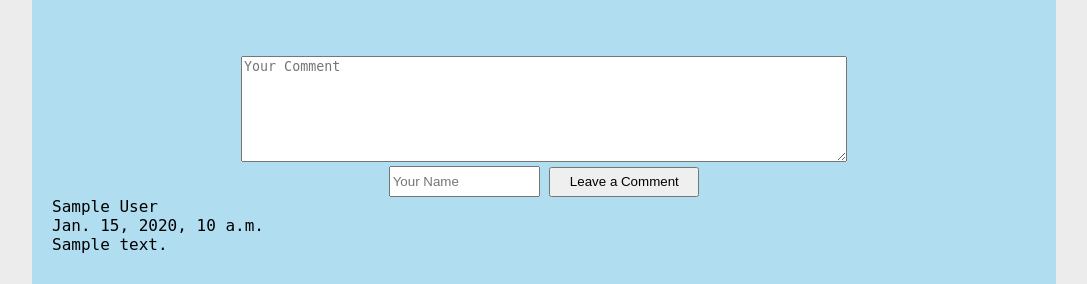
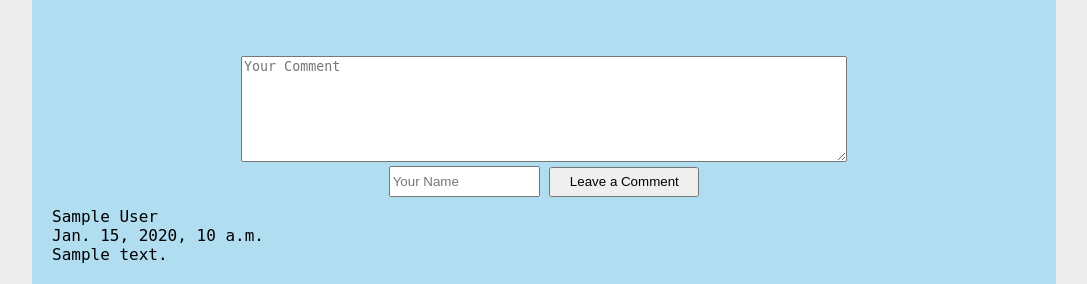
Before and after one commit to serious-pavel/personal_site, a Django app: a page that uses templates/base.html in a window 1280 px wide. Shown: the part 575-859 px from the top of the page, without its empty margins (96-1183 px from the left). Run offline with Django 5.2, Linux system fonts and the light colour scheme; tables that the repository leaves empty hold one stand-in row (values such as "Sample post"); grey boxes marked "Sample" are stand-in pictures; some web fonts are replaced.

Commit message:
improve form bottom part appearance

```diff
--- a/posts/static/posts/css/post_style.css
+++ b/posts/static/posts/css/post_style.css
@@ -59,7 +59,13 @@
 }
 
 .leave-comment-form {
-  margin: auto;
+  /*margin: auto;*/
+  margin-bottom: 10px;
+}
+
+.leave-comment-form-bottom {
+    max-width: 95%;
+    margin: auto;
 }
 
 textarea#id_comment_content {
```
